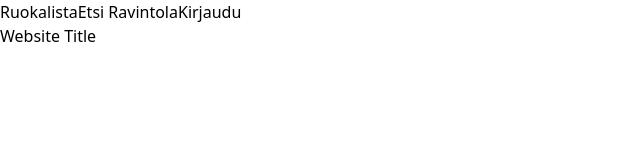
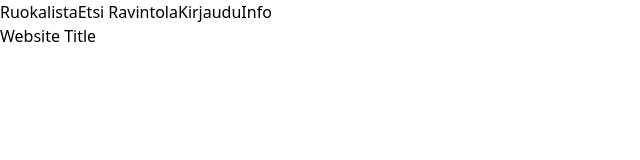
Before and after one commit to mortargoblin/fastfood-website, a website: page index.html in a window 1280 px wide. Shown: the full height of the page, 0-640 px from the left. Drawn offline with Linux system fonts and the light colour scheme.

Commit message:
html alkua

```diff
--- a/index.html
+++ b/index.html
@@ -12,10 +12,11 @@
 <body>
   <div>
     <header>
-      <nav class="flex flex-row">
+      <nav class="flex flex-row" class="bg-[#1D7874]">
         <div>Ruokalista</div>
         <div>Etsi Ravintola</div>
         <div>Kirjaudu</div>
+        <div>Info</div>
       </nav>
       <h1>Website Title</h1>
     </header>
```
Also changed, not shown: main.css.
